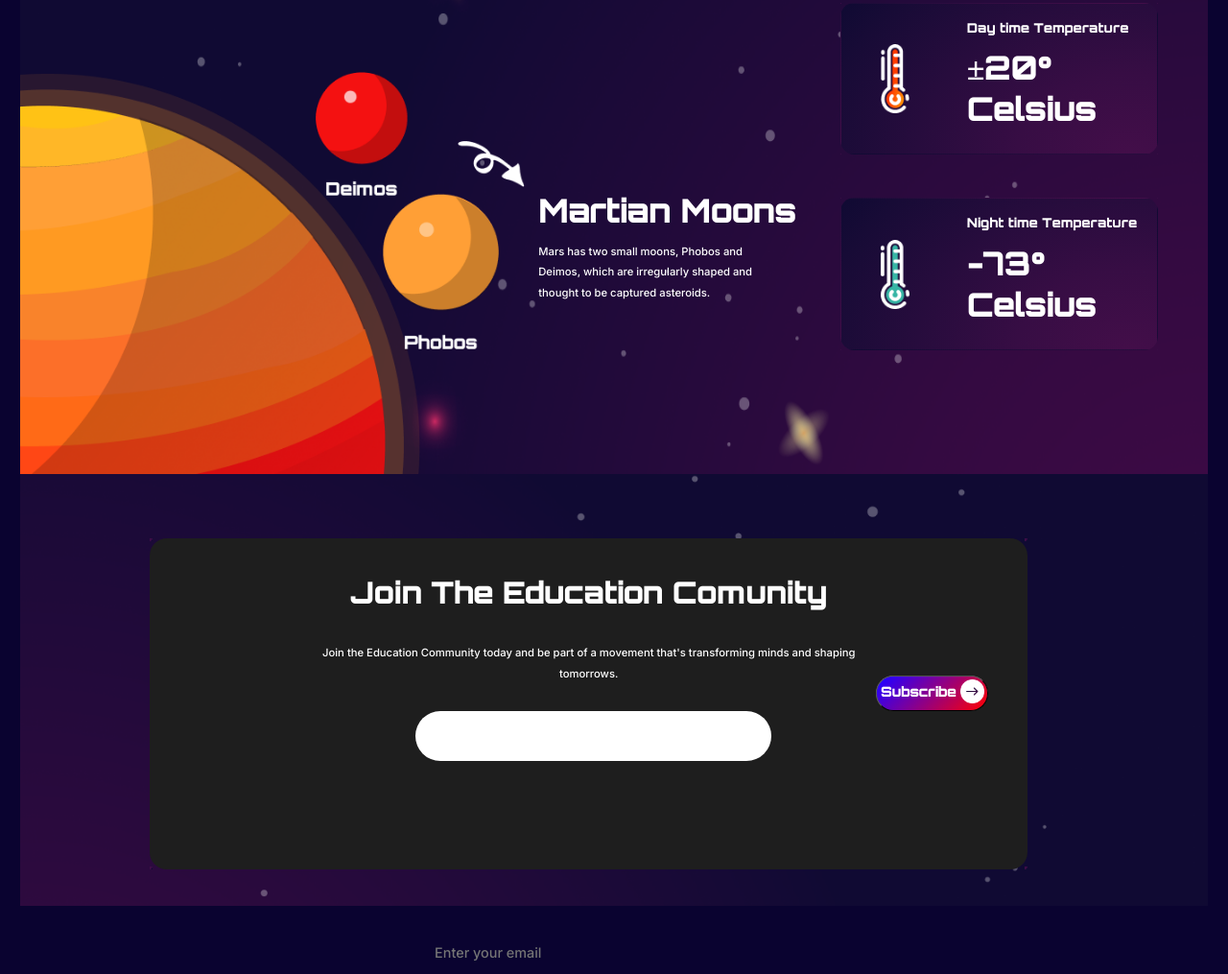
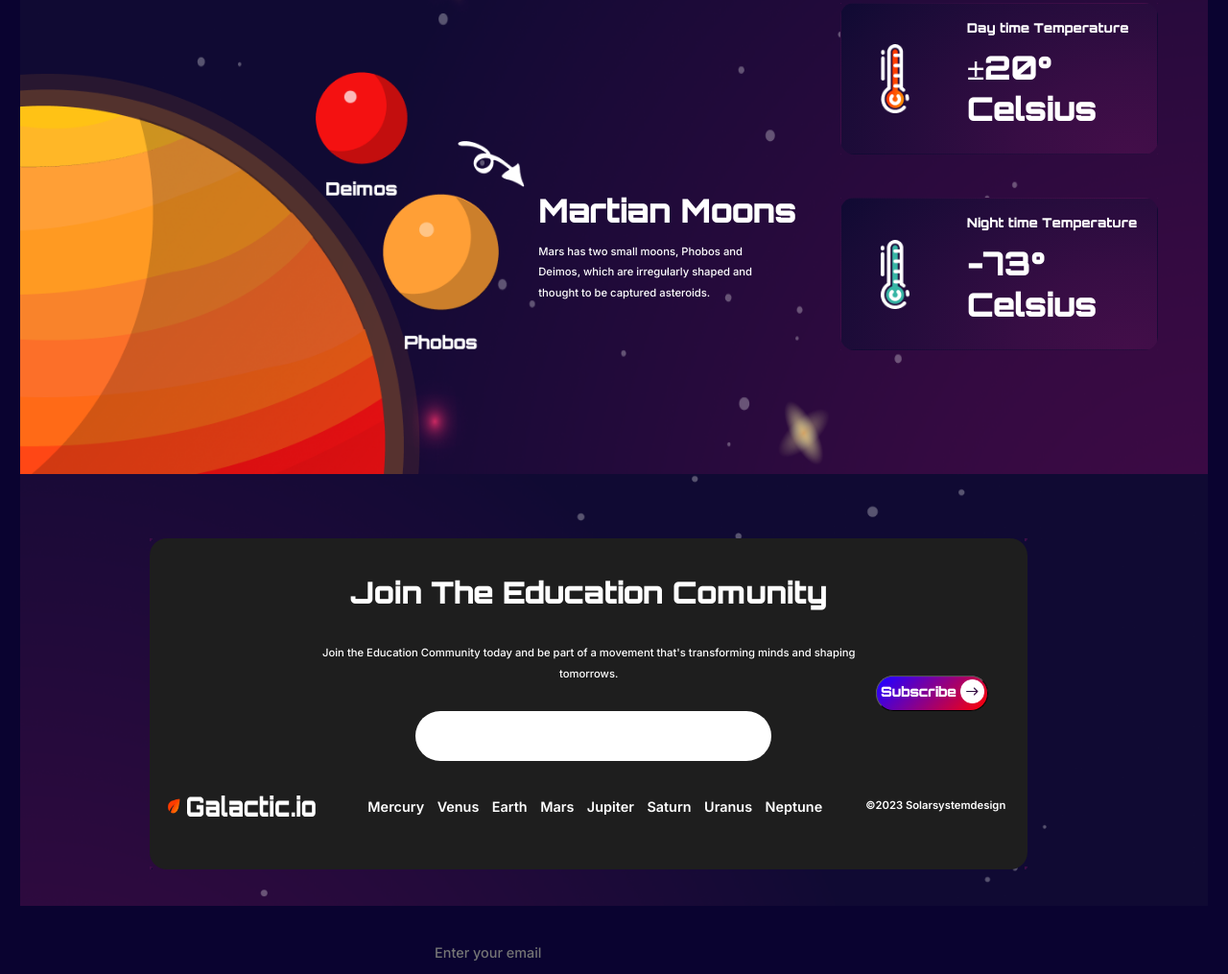
Before and after one commit to riddhika05/Universe, a plain HTML site: page index.html in a window 1280 px wide. Shown: the part 4436-5451 px from the top of the page at 96% size. Drawn offline with Linux system fonts and the light colour scheme.

Commit message:
Added navbar to footer

```diff
--- a/index.html
+++ b/index.html
@@ -222,6 +222,23 @@
            <button class="subscribe"><span class="subsText">Subscribe</span>
            <img src="Button.png" class="whiteButton"></button>
         </div>
+        <div class="navbar2">
+            <img src="LOGO.png" id="logo2">
+            <div class="name2">
+                <ul>
+                    <li>Mercury</li>
+                    <li>Venus</li>
+                    <li>Earth</li>
+                    <li>Mars</li>
+                    <li>Jupiter</li>
+                    <li>Saturn</li>
+                    <li>Uranus</li>
+                    <li>Neptune</li>
+
+                </ul>
+            </div>
+            <div class="copy2">©2023 Solarsystemdesign</div>
+        </div>
 
 
     </div>
--- a/style.css
+++ b/style.css
@@ -1173,3 +1173,29 @@ input:focus {
     position: relative;
     top:-15px;
 }
+.navbar2
+{
+    position: relative;
+    bottom: -250px;
+    display: flex;
+    gap:100px;
+}
+#logo2
+{
+    width: 350px;
+    height: 50px;
+    position: relative;
+    bottom: -30px;
+    right: -20px;
+}
+.copy2 {
+
+    font-family: "Inter";
+    font-size: 25px;
+    font-weight: 600;
+    line-height: 48px;
+    color: white;
+    position: relative;
+    bottom:-30px;
+
+}
```
